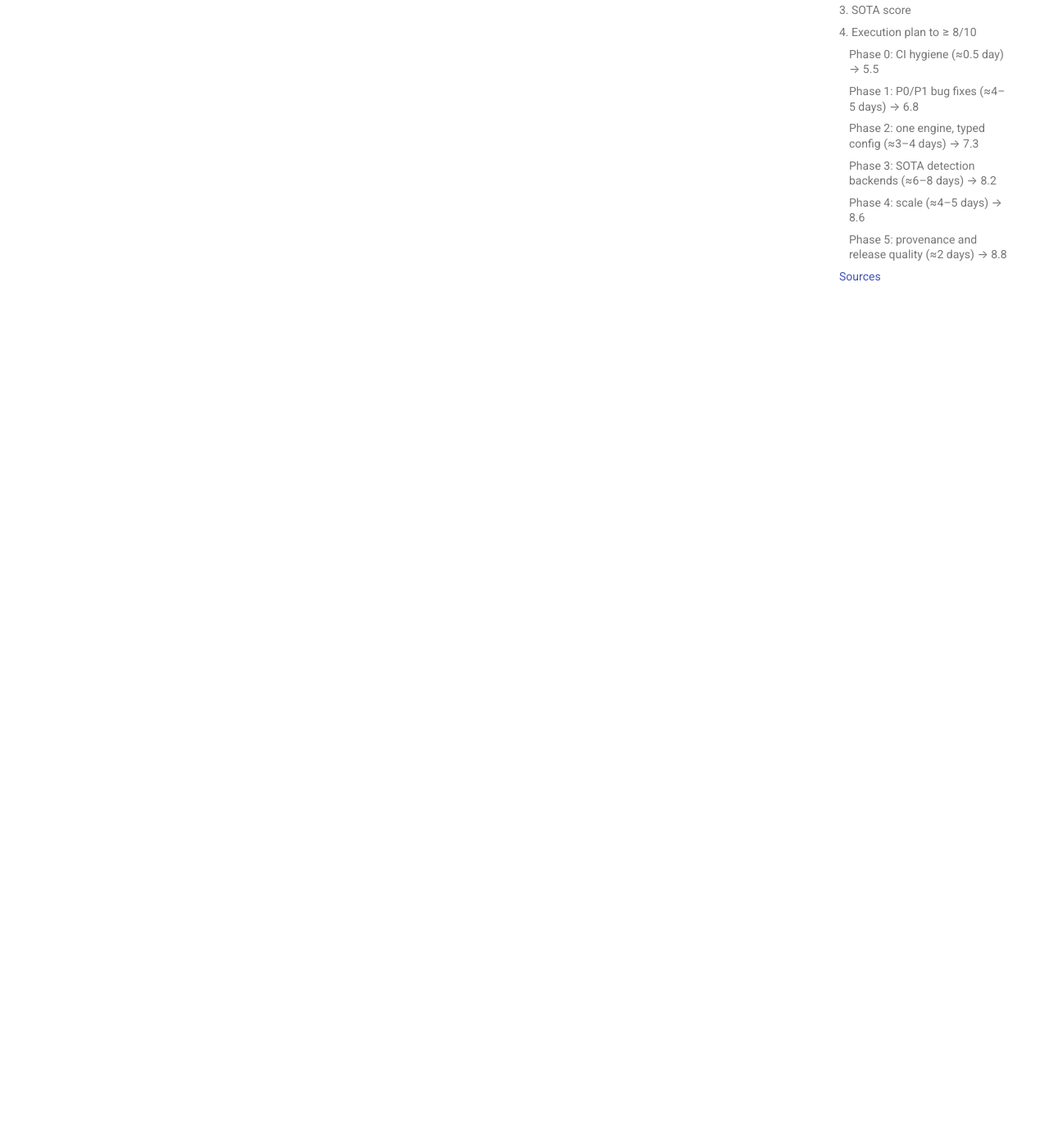
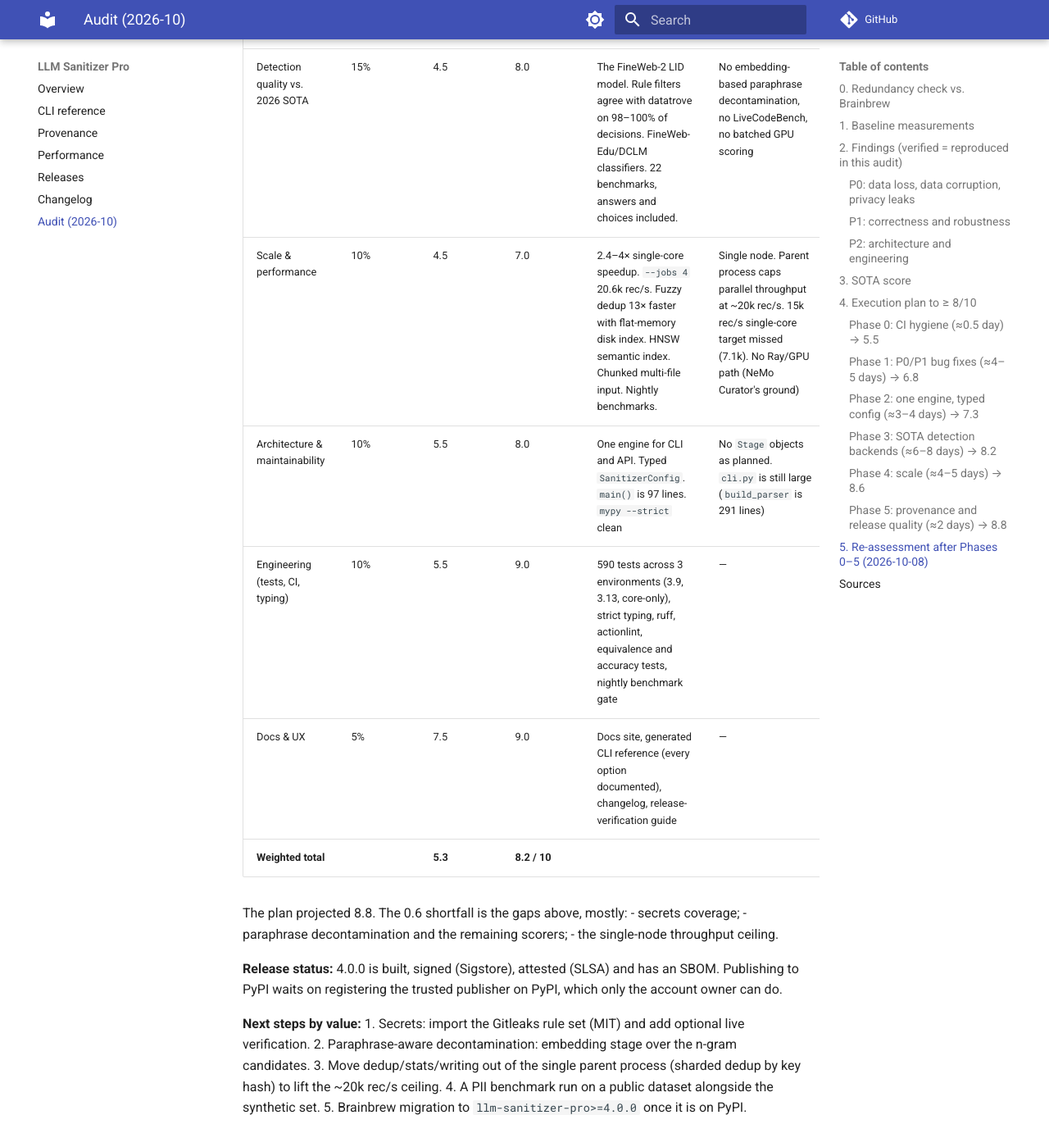
Before and after one commit to Yog-Sotho/LLM-Sanitizer-Pro, an MkDocs documentation site: the page built from docs/AUDIT_2026-10.md, in a window 1280 px wide and 1400 px high, scrolled down 9187 px. Shown: the whole window at 82% size. Built offline with MkDocs 1.6.1 and Material for MkDocs 9.7.7, drawn with Linux system fonts in a browser that asks for light colours; comment, search, counter and statistics services are not loaded; some of the changed text lies outside the part shown.

Commit message:
Release: GitHub release no longer waits on PyPI; audit re-assessment
The first 4.0.0 release run built, signed, attested and wrote the SBOM.
The PyPI upload then failed with invalid-publisher: no trusted publisher
is registered on PyPI yet. Because the GitHub release job depended on the
upload, it was skipped too.
- The GitHub release now depends only on the build, so the signed release
  and its tag are created even when PyPI is not configured. A re-run reuses
  an existing release instead of failing.
- docs/releases.md explains how to recover from a failed upload.
- docs/AUDIT_2026-10.md section 5 re-scores the project on the original
  rubric: 5.3 -> 8.2 / 10, with the evidence and remaining gaps per
  dimension.

Co-Authored-By: Claude Opus 5.5 <noreply@anthropic.com>
Claude-Session: https://claude.ai/code/session_01VmsHAmHz473cKYQNsNCMvZ

```diff
--- a/docs/AUDIT_2026-10.md
+++ b/docs/AUDIT_2026-10.md
@@ -149,6 +149,36 @@ Run manifest (config hash, package and model versions, input digests, per-stage
 
 **Minimum path to 8/10:** Phases 0–3 (~14–18 engineering days). Phases 4–5 add margin.
 
+## 5. Re-assessment after Phases 0–5 (2026-10-08)
+
+Same rubric and weights as section 3.
+
+| Dimension | Weight | Before | After | Evidence | Remaining gaps |
+|---|---|---|---|---|---|
+| Feature breadth | 15% | 8.0 | 9.0 | Adds GlotLID/OpenLID language ID, Gopher/C4/FineWeb rules, FineWeb-Edu and DCLM scorers, GLiNER2 PII, tool-calling/ShareGPT chat, multi-file input, manifest, dataset card, `sanitize diff` | No Presidio adapter, no Ultra-FineWeb scorer |
+| Correctness / data integrity | 20% | 4.5 | 8.5 | All P0/P1 findings fixed, each with a regression test. Output byte-identical across the performance work. `--jobs N` output, stats and pseudonyms identical to `--jobs 1`. Crash-safe resume. | Much new code. Two bugs in this release cycle were caught only by the project's own tools (keyed pseudonyms re-redacted; a release-workflow version check) |
+| Privacy & security | 15% | 4.0 | 7.5 | Report redaction. GLiNER2 PII (micro F1 0.92 exact / 0.96 overlap). Keyed pseudonyms kept out of checkpoints, logs and manifests. Signed releases with SBOM and provenance. | 21 secret detectors, against 150+ in Gitleaks/TruffleHog, and no live verification. PII accuracy measured on a synthetic set, not a public benchmark. |
+| Detection quality vs. 2026 SOTA | 15% | 4.5 | 8.0 | The FineWeb-2 LID model. Rule filters agree with datatrove on 98–100% of decisions. FineWeb-Edu/DCLM classifiers. 22 benchmarks, answers and choices included. | No embedding-based paraphrase decontamination, no LiveCodeBench, no batched GPU scoring |
+| Scale & performance | 10% | 4.5 | 7.0 | 2.4–4× single-core speedup. `--jobs 4` 20.6k rec/s. Fuzzy dedup 13× faster with flat-memory disk index. HNSW semantic index. Chunked multi-file input. Nightly benchmarks. | Single node. Parent process caps parallel throughput at ~20k rec/s. 15k rec/s single-core target missed (7.1k). No Ray/GPU path (NeMo Curator's ground) |
+| Architecture & maintainability | 10% | 5.5 | 8.0 | One engine for CLI and API. Typed `SanitizerConfig`. `main()` is 97 lines. `mypy --strict` clean | No `Stage` objects as planned. `cli.py` is still large (`build_parser` is 291 lines) |
+| Engineering (tests, CI, typing) | 10% | 5.5 | 9.0 | 590 tests across 3 environments (3.9, 3.13, core-only), strict typing, ruff, actionlint, equivalence and accuracy tests, nightly benchmark gate | — |
+| Docs & UX | 5% | 7.5 | 9.0 | Docs site, generated CLI reference (every option documented), changelog, release-verification guide | — |
+| **Weighted total** | | **5.3** | **8.2 / 10** | | |
+
+The plan projected 8.8. The 0.6 shortfall is the gaps above, mostly:
+- secrets coverage;
+- paraphrase decontamination and the remaining scorers;
+- the single-node throughput ceiling.
+
+**Release status:** 4.0.0 is built, signed (Sigstore), attested (SLSA) and has an SBOM. Publishing to PyPI waits on registering the trusted publisher on PyPI, which only the account owner can do.
+
+**Next steps by value:**
+1. Secrets: import the Gitleaks rule set (MIT) and add optional live verification.
+2. Paraphrase-aware decontamination: embedding stage over the n-gram candidates.
+3. Move dedup/stats/writing out of the single parent process (sharded dedup by key hash) to lift the ~20k rec/s ceiling.
+4. A PII benchmark run on a public dataset alongside the synthetic set.
+5. Brainbrew migration to `llm-sanitizer-pro>=4.0.0` once it is on PyPI.
+
 ## Sources
 - NeMo Curator — https://github.com/NVIDIA-NeMo/Curator
 - 2026 curation stack overview — https://www.spheron.network/blog/ai-pretraining-data-curation-nemo-curator-datatrove-fineweb-gpu-cloud/
```
Also changed, not shown: docs/releases.md (+2 -0 lines), 1 other file.
